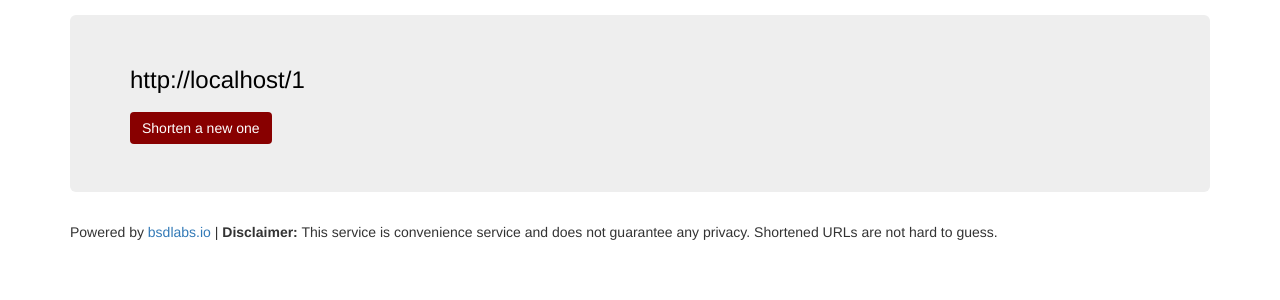
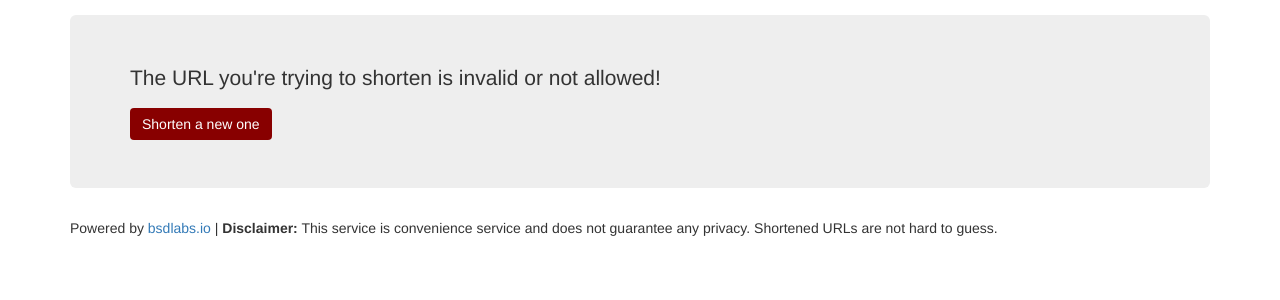
Before and after one commit to bsdlabs/bsd.to-flask, a Flask app: page /preview/1 in a window 1280 px wide. Shown: the part 100-400 px from the top of the page. Run offline with Flask 2, Linux system fonts and the light colour scheme; data that the repository does not hold is empty; some libraries are stand-ins or nearby versions.

Commit message:
Improve readability, handle invalid URLs better.

```diff
--- a/bsdto/main.py
+++ b/bsdto/main.py
@@ -35,6 +35,7 @@ from urlparse import urlparse
 
 DBFILE = os.environ.get("BSDTO_DBFILE") or "/tmp/bsdto.db.sqlite3"
 ID_EPOCH = 100
+INVALID_MSG = "The URL you're trying to shorten is invalid or not allowed!"
 
 re_freebsd = re.compile(r"^http(s)?://(www\.)?freebsd\.org")
 
@@ -100,6 +101,12 @@ def db_select(url_id):
     return res.fetchone() if res else None
 
 
+def url_load(short):
+    url_id = base62_decode(short) - ID_EPOCH
+    data = db_select(url_id)
+    return data[1] if data is not None else None
+
+
 ###############################################################################
 # VIEWS
 ###############################################################################
@@ -116,11 +123,13 @@ def view_index():
 
         # Limit to allowed domains only until we figure out auth
         if not re_freebsd.match(url):
-            return flask.redirect(flask.url_for("view_preview_url", short="invalid"))
+            redir = flask.url_for("view_preview_url", short="invalid")
+            return flask.redirect(redir, code=303)
 
         url_id = db_insert(url)
         short = base62_encode(url_id + ID_EPOCH)
-        return flask.redirect(flask.url_for("view_preview_url", short=short))
+        redir = flask.url_for("view_preview_url", short=short)
+        return flask.redirect(redir, code=303)
 
     return flask.render_template("index.html")
 
@@ -132,23 +141,30 @@ def view_preview_url(short):
     """
     # Simple hack that doesn't require inter-page states, sessions, etc...
     if short == "invalid":
-        return flask.render_template("index.html",
-                                     invalid=True)
+        return flask.render_template("error.html", message=INVALID_MSG)
+    goto_url = url_load(short)
+
+    if goto_url is None:
+        flask.abort(404)
 
     preview_url = flask.url_for("view_url", short=short, _external=True)
-    return flask.render_template("index.html",
-                                 preview_url=preview_url)
+    return flask.render_template("preview.html", preview_url=preview_url)
 
 
 @app.route("/<short>")
 def view_url(short):
     """ Actual redirector from shortened URL to real URL. """
-    url_id = base62_decode(short) - ID_EPOCH
-    data = db_select(url_id)
-    if data is None:
+    goto_url = url_load(short)
+
+    if goto_url is None:
         flask.abort(404)
-    goto_url = data[1]
-    return flask.redirect(goto_url)
+
+    return flask.redirect(goto_url, code=302)
+
+
+@app.errorhandler(404)
+def handle_404(error):
+    return flask.render_template("error.html", message=INVALID_MSG)
 
 
 ###############################################################################
--- /dev/null
+++ b/bsdto/templates/error.html
@@ -0,0 +1,5 @@
+{% extends "main.html" -%}
+{% block body -%}
+    <p>{{ message }}</p>
+    <a href="{{ url_for('view_index') }}" role="button" class="btn btn-default">Shorten a new one</a>
+{% endblock -%}
--- a/bsdto/templates/index.html
+++ b/bsdto/templates/index.html
@@ -1,58 +1,9 @@
-<!DOCTYPE html>
-<html lang="en">
-    <head>
-        <title>BSD.to</title>
-        <link href="//maxcdn.bootstrapcdn.com/font-awesome/4.2.0/css/font-awesome.min.css" rel="stylesheet">
-        <link href="https://maxcdn.bootstrapcdn.com/bootstrap/3.3.5/css/bootstrap.min.css" rel="stylesheet">
-        <style type="text/css">
-            .header {
-                padding:15px;
-                background-color:#800;
-                color:#fff;
-                margin-bottom:15px;
-            }
-            .btn-default, .btn-default:hover {
-                background:#800;
-                border:0;
-                color:#fff;
-            }
-            .btn-default:hover {
-                background:#a00;
-            }
-            a.preview-url {
-                color:#000;
-                font-size:24px;
-            }
-        </style>
-    </head>
-    <body>
-        <div class="container">
-            <div class="header clearfix">
-                <nav>
-                    <h1>BSD.to URL shortener</h1>
-                </nav>
-            </div>
-
-            <div class="jumbotron">
-                {% if invalid is defined: %}
-                    <p>The URL you're trying to shorten is invalid or not allowed!</p>
-                    <a href="{{ url_for('view_index') }}" role="button" class="btn btn-default">Shorten a new one</a>
-                {% elif preview_url is defined: %}
-                    <p><a href="{{ preview_url }}" class="preview-url" target="_blank" rel="nofollow">{{ preview_url }}</a></p>
-                    <a href="{{ url_for('view_index') }}" role="button" class="btn btn-default">Shorten a new one</a>
-                {% else: %}
-                    <form action="" method="post">
-                        <div class="form-group">
-                            <input type="text" name="url" class="form-control" placeholder="Enter URL to shorten...">
-                        </div>
-                        <button type="submit" class="btn btn-default">Shorten it!</button>
-                    </form>
-                {% endif %}
-            </div>
-
-            <footer class="footer">
-                <p>Powered by <a href="http://bsdlabs.io" target="_blank">bsdlabs.io</a> | <strong>Disclaimer:</strong> This service is convenience service and does not guarantee any privacy. Shortened URLs are not hard to guess.</p>
-            </footer>
+{% extends "main.html" -%}
+{% block body -%}
+    <form action="" method="post">
+        <div class="form-group">
+            <input type="text" name="url" class="form-control" placeholder="Enter URL to shorten...">
         </div>
-    </body>
-</html>
+        <button type="submit" class="btn btn-default">Shorten it!</button>
+    </form>
+{% endblock -%}
--- /dev/null
+++ b/bsdto/templates/main.html
@@ -0,0 +1,45 @@
+<!DOCTYPE html>
+<html lang="en">
+    <head>
+        <title>BSD.to</title>
+        <link href="//maxcdn.bootstrapcdn.com/font-awesome/4.2.0/css/font-awesome.min.css" rel="stylesheet">
+        <link href="https://maxcdn.bootstrapcdn.com/bootstrap/3.3.5/css/bootstrap.min.css" rel="stylesheet">
+        <style type="text/css">
+            .header {
+                padding:15px;
+                background-color:#800;
+                color:#fff;
+                margin-bottom:15px;
+            }
+            .btn-default, .btn-default:hover {
+                background:#800;
+                border:0;
+                color:#fff;
+            }
+            .btn-default:hover {
+                background:#a00;
+            }
+            a.preview-url {
+                color:#000;
+                font-size:24px;
+            }
+        </style>
+    </head>
+    <body>
+        <div class="container">
+            <div class="header clearfix">
+                <nav>
+                    <h1>BSD.to URL shortener</h1>
+                </nav>
+            </div>
+
+            <div class="jumbotron">
+                {% block body %}{% endblock %}
+            </div>
+
+            <footer class="footer">
+                <p>Powered by <a href="http://bsdlabs.io" target="_blank">bsdlabs.io</a> | <strong>Disclaimer:</strong> This service is convenience service and does not guarantee any privacy. Shortened URLs are not hard to guess.</p>
+            </footer>
+        </div>
+    </body>
+</html>
--- /dev/null
+++ b/bsdto/templates/preview.html
@@ -0,0 +1,5 @@
+{% extends "main.html" -%}
+{% block body -%}
+    <p><a href="{{ preview_url }}" class="preview-url" target="_blank" rel="nofollow">{{ preview_url }}</a></p>
+    <a href="{{ url_for('view_index') }}" role="button" class="btn btn-default">Shorten a new one</a>
+{% endblock -%}
```
